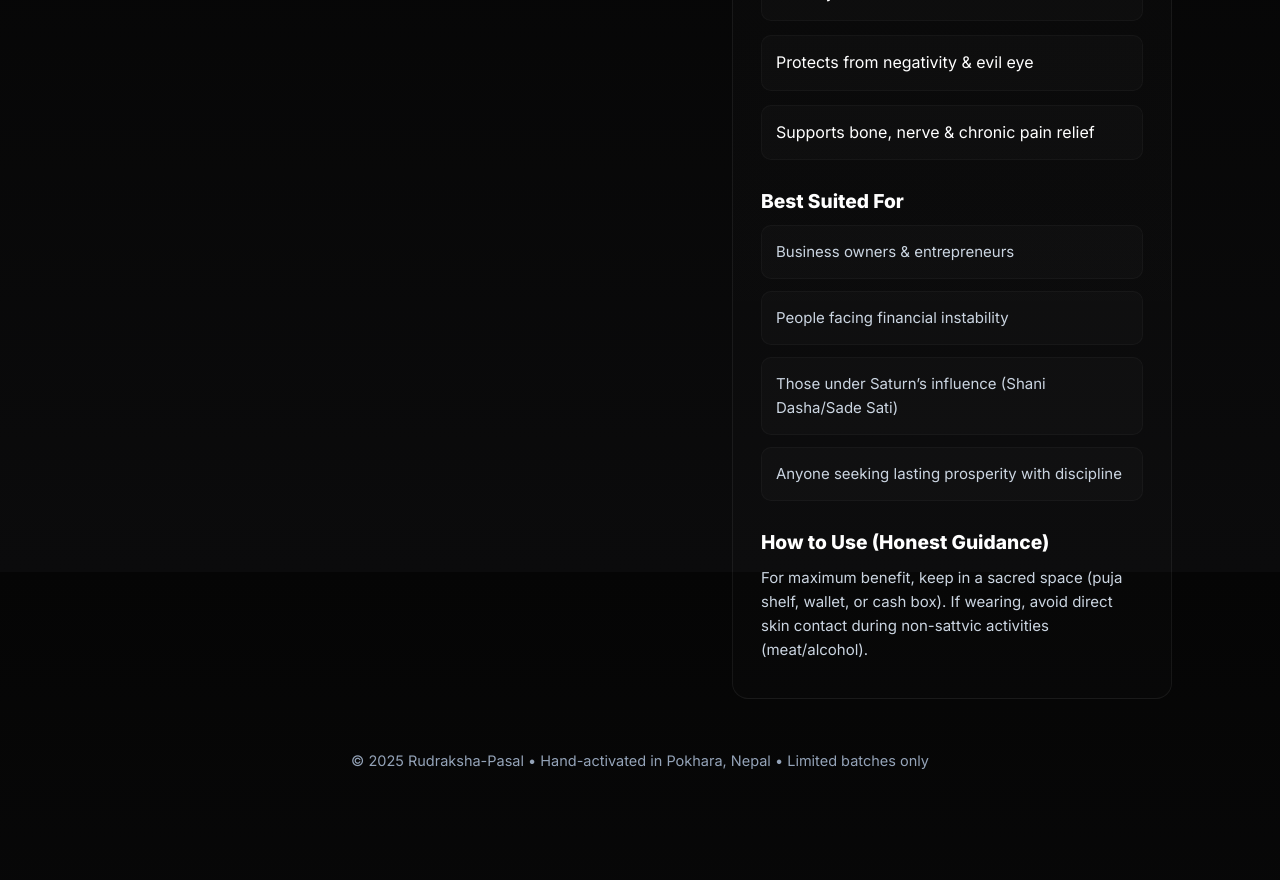
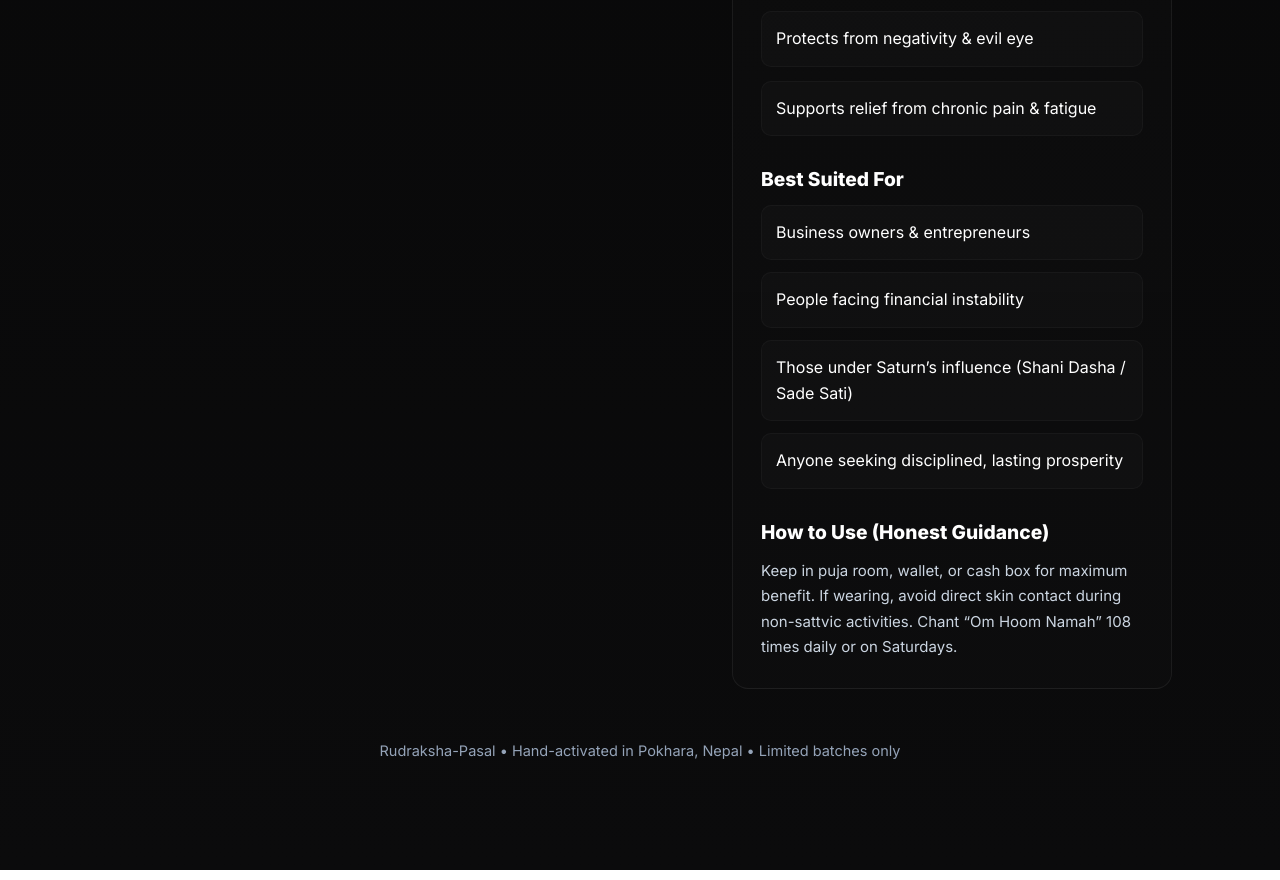
Before and after one commit to cadis11/7-mukhi-activated, a plain HTML site: page index.html in a window 1280 px wide. Shown: the part 1828-2708 px from the top of the page. Drawn offline with Linux system fonts and the light colour scheme; placeholder pictures from the web are drawn by us.

Commit message:
Refine product description and improve layout
Updated product details and styling in index.html.

```diff
--- a/index.html
+++ b/index.html
@@ -4,36 +4,27 @@
   <meta charset="utf-8" />
   <meta name="viewport" content="width=device-width,initial-scale=1" />
   <title>7 Mukhi Activated Rudraksha — Only 8 of 21 Left • Rudraksha-Pasal</title>
-  <meta name="description" content="Only 8 beads left from this 54-day Siddhi activation cycle. Nepal-origin 7 Mukhi Rudraksha ruled by Goddess Mahalakshmi & Saturn. Fully activated with 200,000+ mantras. NPR 23,700" />
-  <link href="https://fonts.googleapis.com/css2?family=Inter:wght@300;400;600;700;800&display=swap" rel="stylesheet">
+  <meta name="description" content="Only 8 beads left from this 54-day Siddhi activation cycle. Authentic Nepal 7 Mukhi Rudraksha • Fully activated • NPR 23,700" />
+  <link href="https://fonts.googleapis.com/css2?family=Inter:wght@300;400;600;700;800&family=Noto+Sans+Nepali:wght@400;600;700&display=swap" rel="stylesheet">
   <style>
-    :root{
-      --bg:#070707;
-      --card: rgba(255,255,255,0.03);
-      --muted:#94a3b8;
-      --accent:#f59e0b;
-      --accent-2:#fbbf24;
-      --success:#22c55e;
-      --danger:#ef4444;
-      --glass-border: rgba(255,255,255,0.06);
-      --maxw:1100px;
-    }
+    :root{--bg:#070707;--card:rgba(255,255,255,0.03);--muted:#94a3b8;--accent:#f59e0b;--accent-2:#fbbf24;--success:#22c55e;--danger:#ef4444;--glass-border:rgba(255,255,255,0.06);--maxw:1100px;}
     *{box-sizing:border-box;margin:0;padding:0}
-    html,body{height:100%;font-family:Inter,system-ui,Arial,sans-serif;background:linear-gradient(180deg,#050505 0%,#0b0b0c 100%);color:#fff;line-height:1.6;}
+    body{font-family:'Inter',system-ui,sans-serif;background:linear-gradient(180deg,#050505 0%,#0b0b0c 100%);color:#fff;line-height:1.6;}
+    [lang="np"] body,[lang="np"] *{font-family:'Noto Sans Nepali','Inter',sans-serif;}
     .wrap{max-width:var(--maxw);margin:0 auto;padding:18px;}
     header.topbar{display:flex;gap:12px;align-items:center;justify-content:space-between;padding:12px 0;position:sticky;top:0;z-index:100;background:rgba(0,0,0,0.4);backdrop-filter:blur(10px);border-bottom:1px solid rgba(255,255,255,0.03);}
     .brand{font-weight:800;font-size:19px;}
     .lang-switch{display:flex;gap:8px;}
     .lang-btn{background:transparent;border:1px solid rgba(255,255,255,0.06);color:var(--muted);padding:6px 12px;border-radius:8px;cursor:pointer;font-weight:700;font-size:14px;}
     .lang-btn.active{background:linear-gradient(90deg,var(--accent),var(--accent-2));color:#000;border:none;}
-    .trust-bar{text-align:center;padding:11px 0;background:rgba(34,197,94,0.15);color:var(--success);font-weight:600;font-size:14.5px;border-bottom:1px solid rgba(34,197,94,0.2);}
+    .trust-bar{text-align:center;padding:11px 0;background:rgba(34,197,94,0.15);color:var(--success);font-weight:600;font-size:14.5px;}
     .product{display:grid;grid-template-columns:1fr 440px;gap:32px;margin-top:20px;align-items:start;}
     .gallery{background:var(--card);border-radius:16px;padding:20px;border:1px solid var(--glass-border);}
     .slider{position:relative;overflow:hidden;border-radius:14px;}
     .slides{display:flex;transition:transform .4s ease;}
-    .slides img{width:100%;height:auto;display:block;object-fit:cover;border-radius:10px;user-select:none;}
+    .slides img{width:100%;height:auto;display:block;object-fit:cover;border-radius:10px;}
     .thumbs{display:flex;gap:10px;margin-top:14px;justify-content:center;flex-wrap:wrap;}
-    .thumbs button{width:68px;height:68px;border-radius:10px;overflow:hidden;border:2px solid transparent;cursor:pointer;transition:border .2s;}
+    .thumbs button{width:68px;height:68px;border-radius:10px;overflow:hidden;border:2px solid transparent;cursor:pointer;transition:all .2s;}
     .thumbs button.active{border-color:var(--accent);}
     .nav-arrow{position:absolute;top:50%;transform:translateY(-50%);background:rgba(0,0,0,0.5);width:48px;height:48px;border-radius:12px;display:flex;align-items:center;justify-content:center;cursor:pointer;z-index:10;}
     .nav-arrow.left{left:12px;} .nav-arrow.right{right:12px;}
@@ -50,47 +41,19 @@
     .buy-cta{display:block;width:100%;padding:18px;text-align:center;font-weight:900;font-size:18px;color:#000;background:linear-gradient(90deg,var(--accent),var(--accent-2));border-radius:14px;text-decoration:none;box-shadow:0 12px 40px rgba(245,158,11,0.3);margin:24px 0;transition:transform .2s;}
     .buy-cta:hover{transform:translateY(-2px);}
     .divider{height:1px;background:rgba(255,255,255,0.06);margin:28px 0;}
-    .info{display:grid;gap:26px;margin-top:10px;}
-    .info h3{font-size:1.2rem;font-weight:800;margin-bottom:8px;color:#fff;}
-    .info p, .info li{color:#cbd5e1;font-size:15px;margin:8px 0;}
-    table{width:100%;border-collapse:collapse;margin:16px 0;background:rgba(255,255,255,0.02);border-radius:10px;overflow:hidden;}
-    th{background:var(--accent);color:#000;padding:14px;font-weight:800;}
+    .info{display:grid;gap:28px;}
+    .info h3{font-size:1.2rem;font-weight:800;margin-bottom:10px;color:#fff;}
+    .info p,.info li{color:#cbd5e1;font-size:15px;line-height:1.7;}
+    table{width:100%;border-collapse:collapse;margin:16px 0;background:rgba(255,255,255,0.02);border-radius:12px;overflow:hidden;}
+    th{background:var(--accent);color:#000;padding:14px;font-weight:800;text-align:center;}
     td{padding:14px;vertical-align:top;border-bottom:1px solid rgba(255,255,255,0.05);}
     .feature{display:flex;gap:14px;align-items:flex-start;background:rgba(255,255,255,0.02);padding:14px;border-radius:10px;border:1px solid rgba(255,255,255,0.03);}
     .sticky-buy{position:fixed;left:12px;right:12px;bottom:16px;z-index:90;display:none;background:linear-gradient(90deg,var(--accent),var(--accent-2));border-radius:16px;overflow:hidden;box-shadow:0 15px 40px rgba(0,0,0,0.6);}
     .sticky-buy a{display:block;padding:18px;text-align:center;font-weight:900;font-size:18px;color:#000;text-decoration:none;}
     footer{text-align:center;color:var(--muted);padding:50px 0 90px;font-size:14.5px;}
-    @media (max-width:980px){
-      .product{grid-template-columns:1fr;}
-      .gallery{order:1;}
-      .card{order:2;}
-      .info{order:3;margin-top:36px;}
-      .price{font-size:2.3rem;}
-    }
-    @media (max-width:720px){
-      .sticky-buy{display:block;}
-      .thumbs button{width:58px;height:58px;}
-    }
+    @media (max-width:980px){.product{grid-template-columns:1fr;}.gallery{order:1;}.card{order:2;}.info{order:3;margin-top:36px;}.price{font-size:2.3rem;}}
+    @media (max-width:720px){.sticky-buy{display:block;}.thumbs button{width:58px;height:58px;}}
   </style>
-
-  <script type="application/ld+json">
-  {
-    "@context":"https://schema.org",
-    "@type":"Product",
-    "name":"7 Mukhi Activated Rudraksha — Only 8 of 21 Left",
-    "image":["https://cdn.sanity.io/images/6movhm4l/production/a594a263b46158fba2a7b02084137c5f115a863e- -1536x1152.jpg"],
-    "description":"Only 8 beads remaining from this 54-day Siddhi activation cycle. Authentic Nepal 7 Mukhi Rudraksha ruled by Mahalakshmi & Saturn. Fully activated with 200,000+ mantras.",
-    "sku":"7MUKHI-ACTIVATED-NOV2025",
-    "brand":{"@type":"Brand","name":"Rudraksha-Pasal"},
-    "offers":{
-      "@type":"Offer",
-      "price":"23700",
-      "priceCurrency":"NPR",
-      "availability":"https://schema.org/LimitedAvailability",
-      "inventoryLevel":{"@type":"QuantitativeValue","value":"8"}
-    }
-  }
-  </script>
 </head>
 <body>
   <div class="wrap">
@@ -102,7 +65,7 @@
       </div>
     </header>
 
-    <div class="trust-bar">
+    <div class="trust-bar" id="trust-bar">
       X-Ray Verified • Personal Activation Video • Tracked Worldwide Shipping from Pokhara, Nepal
     </div>
 
@@ -117,125 +80,179 @@
       </section>
 
       <aside class="card">
-        <div class="badge-float">Only 8 of 21 Left This Cycle</div>
+        <div class="badge-float" id="badge">Only 8 of 21 Left This Cycle</div>
         <div class="title" id="title">7 Mukhi Activated Rudraksha</div>
         <div class="subtitle" id="subtitle">Ruled by Goddess Mahalakshmi & Shani Dev</div>
         <div class="price">NPR 23,700</div>
         <div class="price-sub">≈ USD 178 • ≈ INR 14,900</div>
 
-        <div class="scarcity">Only <strong>8 beads</strong> remaining from this 54-day activation cycle</div>
+        <div class="scarcity" id="scarcity">Only <strong>8 beads</strong> remaining from this 54-day activation cycle</div>
 
         <div class="meta-list">
-          <div class="meta-item"><span class="dot"></span> <span>100% Nepal-origin • X-ray verified authenticity</span></div>
-          <div class="meta-item"><span class="dot"></span> <span>Fully activated — 54 days, 200,000+ dedicated mantras</span></div>
-          <div class="meta-item"><span class="dot"></span> <span>Worldwide tracked shipping from Pokhara</span></div>
+          <div class="meta-item"><span class="dot"></span> <span id="meta1">100% Nepal-origin • X-ray verified authenticity</span></div>
+          <div class="meta-item"><span class="dot"></span> <span id="meta2">Fully activated — 54 days, 200,000+ dedicated mantras</span></div>
+          <div class="meta-item"><span class="dot"></span> <span id="meta3">Worldwide tracked shipping from Pokhara</span></div>
         </div>
 
-        <a id="buy-now" class="buy-cta" href="https://wa.me/9779823783486?text=Namaste%21%0A%0AI%20want%20to%20buy%20the%207%20Mukhi%20Activated%20Rudraksha%20%28NPR%2023%2C700%29%0A%0APlease%20send%20payment%20details%20%28eSewa/Khalti/IMEPay/Bank%29%20and%20shipping%20info.%0A%0AMy%20name%3A%20%0AShipping%20address%3A" target="_blank" rel="noopener">
+        <a id="buy-now" class="buy-cta" href="https://wa.me/9779823783486?text=Namaste%21%0A%0AI%20want%20to%20buy%20the%207%20Mukhi%20Activated%20Rudraksha%20%28NPR%2023%2C700%29%0A%0APlease%20send%20payment%20details%20and%20shipping%20info." target="_blank" rel="noopener">
           Buy via WhatsApp Now
         </a>
 
         <div class="divider"></div>
 
-        <section class="info">
-          <!-- Energized vs Activated -->
-          <div>
-            <h3>Energized vs Fully Activated — Why It Matters</h3>
-            <table>
-              <tr><th>Energized (Common)</th><th>Fully Activated (Ours)</th></tr>
+        <section class="info" id="info-content">
+          <!-- Content injected by JS below -->
+        </section>
+      </aside>
+    </main>
+
+    <div class="sticky-buy">
+      <a href="https://wa.me/9779823783486?text=Namaste%21%20Only%208%20Left%20%F0%9F%94%A5%0A7%20Mukhi%20Activated%20Rudraksha%20%28NPR%2023%2C700%29" target="_blank" rel="noopener">
+        <span id="sticky-text">Only 8 Left – Buy Now NPR 23,700</span>
+      </a>
+    </div>
+
+    <footer>Rudraksha-Pasal • Hand-activated in Pokhara, Nepal • Limited batches only</footer>
+  </div>
+
+  <script>
+    // ==== REPLACE THESE WITH YOUR REAL IMAGES ====
+    const imageUrls = [
+      "https://cdn.sanity.io/images/6movhm4l/production/a594a263b46158fba2a7b02084137c5f115a863e-1536x1152.jpg",
+      "https://via.placeholder.com/1536x1152/111/fff?text=Back+Side",
+      "https://via.placeholder.com/1536x1152/111/fff?text=X-Ray",
+      "https://via.placeholder.com/1536x1152/111/fff?text=Size+Reference"
+    ];
+
+    // Slider
+    const slidesEl = document.getElementById('slides');
+    const thumbsEl = document.getElementById('thumbs');
+    imageUrls.forEach((src,i)=>{const d=document.createElement('div');d.style.minWidth='100%';d.style.flexShrink='0';
+      const img=document.createElement('img');img.src=src;img.alt=`7 Mukhi ${i+1}`;img.loading='lazy';d.appendChild(img);slidesEl.appendChild(d);
+      const b=document.createElement('button');b.innerHTML=`<img src="${src}" loading="lazy">`;b.onclick=()=>goTo(i);thumbsEl.appendChild(b);});
+    let cur=0; const tot=imageUrls.length;
+    function goTo(i){cur=(i+tot)%tot;slidesEl.style.transform=`translateX(-${cur*100}%)`;
+      [...thumbsEl.children].forEach((b,j)=>b.classList.toggle('active',j===cur));}
+    document.getElementById('prev').onclick=()=>goTo(cur-1);
+    document.getElementById('next').onclick=()=>goTo(cur+1);
+    goTo(0);
+
+    // ==== FULL BILINGUAL CONTENT ====
+    const content = {
+      en: {
+        trust: "X-Ray Verified • Personal Activation Video • Tracked Worldwide Shipping from Pokhara, Nepal",
+        badge: "Only 8 of 21 Left This Cycle",
+        title: "7 Mukhi Activated Rudraksha",
+        subtitle: "Ruled by Goddess Mahalakshmi & Shani Dev",
+        scarcity: "Only <strong>8 beads</strong> remaining from this 54-day activation cycle",
+        meta1: "100% Nepal-origin • X-ray verified authenticity",
+        meta2: "Fully activated — 54 days, 200,000+ dedicated mantras",
+        meta3: "Worldwide tracked shipping from Pokhara",
+        buy: "Buy via WhatsApp Now",
+        sticky: "Only 8 Left – Buy Now NPR 23,700",
+        info: `
+          <div><h3>Energized vs Fully Activated — Why It Matters</h3>
+            <table><tr><th>Energized (Common)</th><th>Fully Activated (Ours)</th></tr>
               <tr><td>Basic purification + short mantra</td><td>54-day ritual with 200,000+ Mahamrityunjaya mantras</td></tr>
               <tr><td>Energy fades over time</td><td>Permanent pranic infusion — lasts lifetime</td></tr>
               <tr><td>Mild support</td><td>Deep transformation in wealth & stability</td></tr>
               <tr><td>Most sellers stop here</td><td>Only a few Siddhi masters perform this</td></tr>
-            </table>
-          </div>
+            </table></div>
 
-          <div>
-            <h3>About the 7 Mukhi Rudraksha</h3>
-            <p>This sacred bead is blessed by <strong>Goddess Mahalakshmi</strong> (wealth) and <strong>Lord Shani</strong> (discipline). It carries seven natural lines representing the <strong>Seven Mahalakshmis</strong> and the <strong>Seven Sages</strong>.</p>
-            <p>Nepal-origin beads are denser, sharper, and more powerful than any other — hand-picked from high-altitude trees where cosmic energy is purest.</p>
-          </div>
+          <div><h3>About the 7 Mukhi Rudraksha</h3>
+            <p>This sacred bead is blessed by <strong>Goddess Mahalakshmi</strong> (goddess of wealth) and <strong>Lord Shani</strong> (planet Saturn). Its seven natural lines represent the Seven Mahalakshmis and the Seven Sages.</p>
+            <p>Nepal beads are denser, sharper, and far more powerful than Indonesian or Indian ones.</p></div>
 
-          <div>
-            <h3>Key Benefits</h3>
+          <div><h3>Key Benefits</h3>
             <div style="display:grid;gap:14px;">
               <div class="feature">Attracts steady wealth & business growth</div>
               <div class="feature">Removes financial blockages and debt cycles</div>
               <div class="feature">Reduces effects of Shani Dosha & Sade Sati</div>
               <div class="feature">Improves focus, confidence & emotional stability</div>
               <div class="feature">Protects from negativity & evil eye</div>
-              <div class="feature">Supports bone, nerve & chronic pain relief</div>
-            </div>
-          </div>
+              <div class="feature">Supports relief from chronic pain & fatigue</div>
+            </div></div>
 
-          <div>
-            <h3>Best Suited For</h3>
-            <div style="display:grid;gap:12px;font-size:15px;color:#cbd5e1;">
+          <div><h3>Best Suited For</h3>
+            <div style="display:grid;gap:12px;">
               <div class="feature">Business owners & entrepreneurs</div>
               <div class="feature">People facing financial instability</div>
-              <div class="feature">Those under Saturn’s influence (Shani Dasha/Sade Sati)</div>
-              <div class="feature">Anyone seeking lasting prosperity with discipline</div>
-            </div>
-          </div>
+              <div class="feature">Those under Saturn’s influence (Shani Dasha / Sade Sati)</div>
+              <div class="feature">Anyone seeking disciplined, lasting prosperity</div>
+            </div></div>
 
-          <div>
-            <h3>How to Use (Honest Guidance)</h3>
-            <p>For maximum benefit, keep in a sacred space (puja shelf, wallet, or cash box). If wearing, avoid direct skin contact during non-sattvic activities (meat/alcohol).</p>
-          </div>
-        </section>
-      </aside>
-    </main>
+          <div><h3>How to Use (Honest Guidance)</h3>
+            <p>Keep in puja room, wallet, or cash box for maximum benefit. If wearing, avoid direct skin contact during non-sattvic activities. Chant “Om Hoom Namah” 108 times daily or on Saturdays.</p></div>
+        `
+      },
+      np: {
+        trust: "एक्स-रे प्रमाणित • व्यक्तिगत सक्रियकरण भिडियो • पोखराबाट विश्वव्यापी ट्र्याकिङ शिपिङ",
+        badge: "यो चक्रमा मात्र ८ बाँकी",
+        title: "७ मुखी सक्रिय रुद्राक्ष",
+        subtitle: "महालक्ष्मी र शनिदेवको कृपा प्राप्त",
+        scarcity: "यो ५४-दिनको सक्रियकरण चक्रमा मात्र <strong>८ मोती</strong> बाँकी छन्",
+        meta1: "१००% नेपाल मूल • एक्स-रे प्रमाणित",
+        meta2: "पूर्ण सक्रिय — ५४ दिन, २ लाख+ समर्पित मन्त्र",
+        meta3: "पोखराबाट विश्वव्यापी ट्र्याकिङ शिपिङ",
+        buy: "वाट्सएपबाट किन्नुहोस्",
+        sticky: "मात्र ८ बाँकी – अहिले नै किन्नुहोस् रु २३,७००",
+        info: `
+          <div><h3>सामान्य एनर्जाइज्ड vs पूर्ण सक्रिय — किन महत्त्वपूर्ण छ?</h3>
+            <table><tr><th>सामान्य एनर्जाइज्ड</th><th>हाम्रो पूर्ण सक्रिय</th></tr>
+              <tr><td>साधारण शुद्धीकरण + छोटो मन्त्र</td><td>५४ दिनको अनुष्ठान, २ लाख+ महामृत्युञ्जय मन्त्र</td></tr>
+              <tr><td>ऊर्जा समयसँगै कम हुन्छ</td><td>जीवनभरि स्थायी प्राण प्रतिष्ठा</td></tr>
+              <tr><td>हल्का सहयोग</td><td>धन र स्थिरतामा गहिरो परिवर्तन</td></tr>
+              <tr><td>धेरैजसो बिक्रेताले यहीँ रोक्छन्</td><td>थोरै सिद्ध गुरुले मात्र गर्छन्</td></tr>
+            </table></div>
 
-    <div class="sticky-buy">
-      <a href="https://wa.me/9779823783486?text=Namaste%21%20Only%208%20Left%20%F0%9F%94%A5%0A7%20Mukhi%20Activated%20Rudraksha%20%28NPR%2023%2C700%29" target="_blank" rel="noopener">
-        Only 8 Left – Buy Now NPR 23,700
-      </a>
-    </div>
+          <div><h3>७ मुखी रुद्राक्षको बारेमा</h3>
+            <p>यो पवित्र मोती <strong>महालक्ष्मी</strong> र <strong>शनिदेव</strong>को आशीर्वादले युक्त छ। सातवटा प्राकृतिक रेखाहरूले सात महालक्ष्मी र सात ऋषिहरूको प्रतिनिधित्व गर्छन्।</p>
+            <p>नेपालका मोतीहरू अन्य ठाउँका भन्दा घना, स्पष्ट र धेरै शक्तिशाली हुन्छन्।</p></div>
 
-    <footer>
-      © 2025 Rudraksha-Pasal • Hand-activated in Pokhara, Nepal • Limited batches only
-    </footer>
-  </div>
+          <div><h3>मुख्य लाभहरू</h3>
+            <div style="display:grid;gap:14px;">
+              <div class="feature">स्थिर धन र व्यवसाय वृद्धि आकर्षित गर्छ</div>
+              <div class="feature">आर्थिक अवरोध र ऋण चक्र हटाउँछ</div>
+              <div class="feature">शनि दोष र साढ़े सातीको प्रभाव कम गर्छ</div>
+              <div class="feature">एकाग्रता, आत्मविश्वास र भावनात्मक स्थिरता बढाउँछ</div>
+              <div class="feature">नकारात्मक ऊर्जा र दृष्टिबाट रक्षा गर्छ</div>
+              <div class="feature">दीर्घ रोग र थकानमा राहत दिन्छ</div>
+            </div></div>
 
-  <script>
-    const imageUrls = [
-      "https://cdn.sanity.io/images/6movhm4l/production/a594a263b46158fba2a7b02084137c5f115a863e-1536x1152.jpg",
-      "https://via.placeholder.com/1536x1152/111/fff?text=Back+Side+View",
-      "https://via.placeholder.com/1536x1152/111/fff?text=X-Ray+Verification",
-      "https://via.placeholder.com/1536x1152/111/fff?text=Size+Reference+(Coin)"
-    ];
+          <div><h3>कसका लागि उत्तम?</h3>
+            <div style="display:grid;gap:12px;">
+              <div class="feature">व्यवसायी तथा उद्यमीहरू</div>
+              <div class="feature">आर्थिक अस्थिरता भोगिरहेका व्यक्ति</div>
+              <div class="feature">शनिको दशा वा साढ़े सातीमा रहेकाहरू</div>
+              <div class="feature">अनुशासित र दिगो समृद्धि चाहनेहरू</div>
+            </div></div>
 
-    const slidesEl = document.getElementById('slides');
-    const thumbsEl = document.getElementById('thumbs');
-    imageUrls.forEach((src, i) => {
-      const div = document.createElement('div'); div.style.minWidth = '100%'; div.style.flexShrink = '0';
-      const img = document.createElement('img'); img.src = src; img.alt = `7 Mukhi Rudraksha ${i+1}`; img.loading = 'lazy';
-      div.appendChild(img); slidesEl.appendChild(div);
+          <div><h3>कसरी प्रयोग गर्ने (साँचो मार्गदर्शन)</h3>
+            <p>अधिकतम लाभका लागि पूजा कोठा, पर्स वा धन राख्ने ठाउँमा राख्नुहोस्। लगाउने हो भने मासु/मदिरा सेवन गर्दा छालामा नछुनुहोस्। “ॐ हूँ नमः” मन्त्र शनिबार वा दैनिक १०८ पटक जप्नुहोस्।</p></div>
+        `
+      }
+    };
 
-      const btn = document.createElement('button');
-      btn.innerHTML = `<img src="${src}" alt="" loading="lazy">`;
-      btn.onclick = () => goTo(i);
-      thumbsEl.appendChild(btn);
-    });
+    function render(lang='en'){
+      const c = content[lang];
+      document.documentElement.lang = lang;
+      document.getElementById('trust-bar').textContent = c.trust;
+      document.getElementById('badge').textContent = c.badge;
+      document.getElementById('title').textContent = c.title;
+      document.getElementById('subtitle').textContent = c.subtitle;
+      document.getElementById('scarcity').innerHTML = c.scarcity;
+      document.getElementById('meta1').textContent = c.meta1;
+      document.getElementById('meta2').textContent = c.meta2;
+      document.getElementById('meta3').textContent = c.meta3;
+      document.getElementById('buy-now').textContent = c.buy;
+      document.getElementById('sticky-text').textContent = c.sticky;
+      document.getElementById('info-content').innerHTML = c.info;
+    }
 
-    let current = 0;
-    const total = imageUrls.length;
-    function update() { slidesEl.style.transform = `translateX(-${current * 100}%)`; }
-    function goTo(i) { current = (i + total) % total; update(); thumbsEl.querySelectorAll('button').forEach((b,j)=>b.classList.toggle('active', j===current)); }
-    document.getElementById('prev').onclick = () => goTo(current-1);
-    document.getElementById('next').onclick = () => goTo(current+1);
-    update(); thumbsEl.children[0].classList.add('active');
+    document.getElementById('btn-en').onclick = () => { render('en'); document.getElementById('btn-en').classList.add('active'); document.getElementById('btn-np').classList.remove('active'); };
+    document.getElementById('btn-np').onclick = () => { render('np'); document.getElementById('btn-np').classList.add('active'); document.getElementById('btn-en').classList.remove('active'); };
 
-    // Simple swipe
-    let sx = 0;
-    document.getElementById('slider').addEventListener('pointerdown', e => sx = e.clientX);
-    document.getElementById('slider').addEventListener('pointerup', e => {
-      if (Math.abs(e.clientX - sx) > 60) goTo(current + (e.clientX < sx ? 1 : -1));
-    });
-
-    // Language toggle (you can expand later)
-    document.getElementById('btn-en').onclick = () => { document.getElementById('btn-en').classList.add('active'); document.getElementById('btn-np').classList.remove('active'); };
-    document.getElementById('btn-np').onclick = () => { document.getElementById('btn-np').classList.add('active'); document.getElementById('btn-en').classList.remove('active'); };
+    render('en'); // default
   </script>
 </body>
 </html>
```
